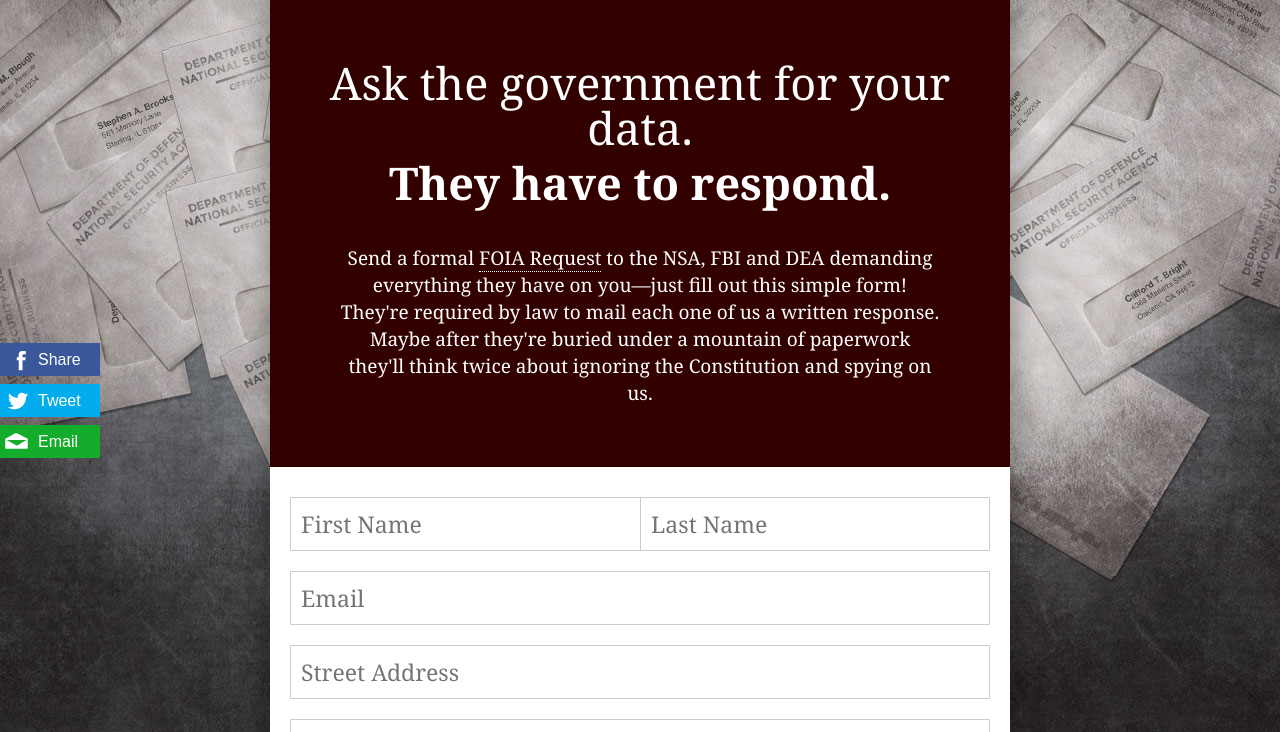
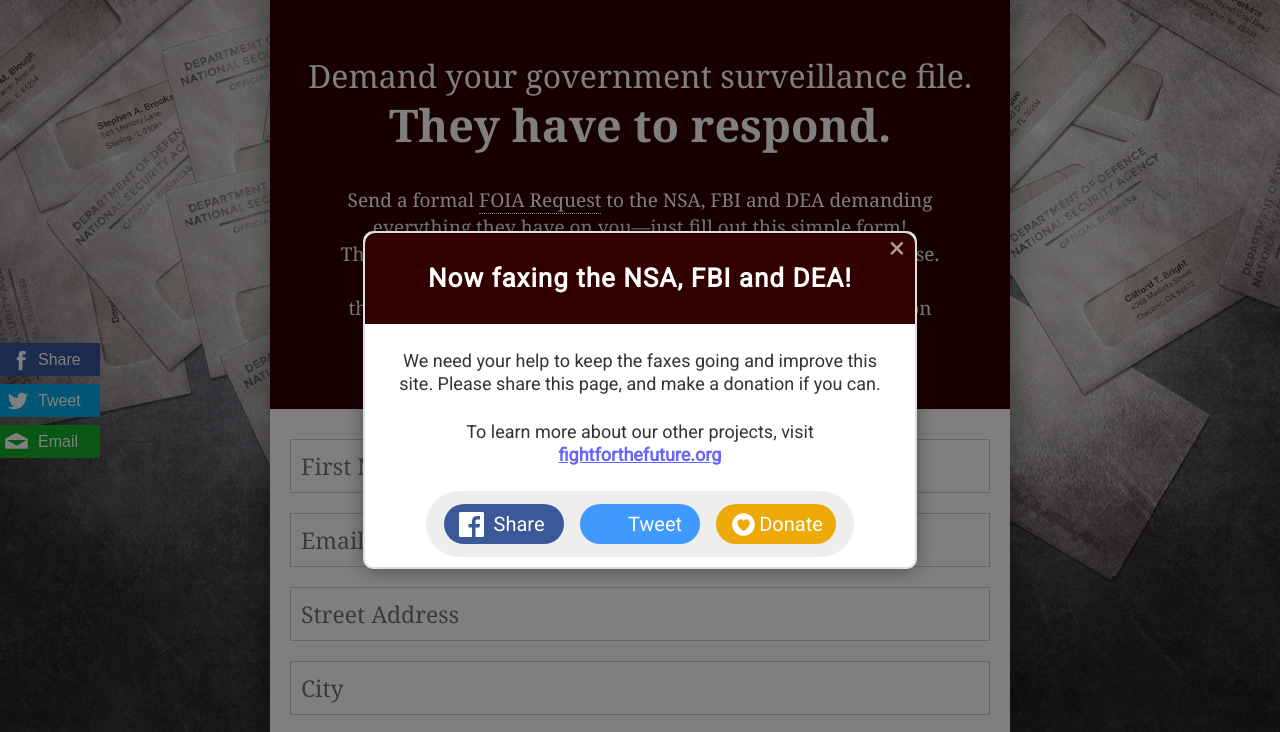
Before and after one commit to fightforthefuture/askthensa-www, a website: page index.html in a window 1280 px wide. Shown: the top 732 px of the page. Drawn offline with Linux system fonts and the light colour scheme.

Commit message:
frontend changes for regime change

```diff
--- a/css/askthensa.css
+++ b/css/askthensa.css
@@ -36,7 +36,7 @@
 }
 h1 {
 	text-align: center;
-	font-size: 45px;
+	font-size: 32px;
 	font-weight: normal;
 	margin-bottom: 10px;
 }
@@ -384,6 +384,10 @@
 .share a.twitter:hover {
     background-color: #3089ef;
 }
+.share a.donate {
+    background: #EDA906 url(../images/heart.png) 15px 8px no-repeat;
+    background-size: 25px 25px;
+}
 
 .overlay {
     position: fixed;
@@ -413,6 +417,7 @@
 }
 .overlay .gutter .modal {
     max-width: 550px;
+    border: 2px solid #ddd;
     border-radius: 10px;
     background: white;
     color: black;
@@ -421,18 +426,27 @@
     position: relative;
     text-align: center;
     font-family: "roboto";
+    box-shadow: 0px 1px 20px rgba(0, 0, 0, .4);
 }
 .overlay .modal a.close {
     position: absolute;
     right: 10px;
     top: 0px;
     color: white;
-    opacity: .4;
+    opacity: .6;
     text-decoration: none;
     font-size: 30px;
 }
 .overlay .modal a.close:hover {
-    opacity: .6;
+    opacity: .8;
+}
+.overlay .modal p a {
+    color: #6666ff;
+    font-weight: bold;
+}
+.overlay .modal .share a {
+    display: inline-block;
+    margin: 3px 8px;
 }
 .overlay .modal h1 {
     background: #300;
--- a/index.html
+++ b/index.html
@@ -3,7 +3,7 @@
 <html xmlns="http://www.w3.org/1999/xhtml" xml:lang="en" lang="en">
 <head>
 <meta charset="utf-8">
-<title>Ask the NSA</title>
+<title>Get your file.</title>
 <script src="js/jquery-1.10.2.min.js" type="text/javascript"></script>
 <script src="js/jquery-autosize.js" type="text/javascript"></script>
 <link href="css/askthensa.css" rel="stylesheet" type="text/css" />
@@ -13,7 +13,7 @@
 
 <script type="text/javascript">
 
-TWEET_TEXT = "Ask the NSA for your data back. They have to respond. #BlockCongress https://www.askthensa.com";
+TWEET_TEXT = "Demand your government surveillance file. They have to respond. #BlockCongress https://www.askthensa.com";
 EMAIL_SUBJECT = "Ask the NSA for your data back.";
 EMAIL_BODY = 'They\'re legally required to respond.';
 
@@ -27,25 +27,18 @@
     <div class="gutter">
         <div class="modal">
             <a class="close" href="#">×</a>
-            <h1>Now, help us Break Congress' Internet!</h1>
+            <h1>Now faxing the NSA, FBI and DEA!</h1>
             <p>
-
-
-                Congress is days away from renewing the PATRIOT Act to allow the NSA
-                to spy on us for years. Don't let them destroy the U.S.
-                Constitution.
-                <a href="https://www.breakcongressinternet.com" target="_blank">
-                    <strong>Help us break Congress' Internet!</strong>
-                </a>
-
+                We need your help to keep the faxes going and
+                improve this site. Please share this page, and
+                make a donation if you can.
             </p>
             <p>
-                Time is running out. In order to send Congress a message they
-                can't ignore, we need as many people to participate as possible.
-                Please share this page now!
+                To learn more about our other projects, visit
+                <a href="https://www.fightforthefuture.org" target="_blank">fightforthefuture.org</a>
             </p>
             <div class="share">
-                <a href="https://www.facebook.com" class="facebook" target="_blank">Share</a><a href="https://www.twitter.com" class="twitter" target="_blank">Tweet</a>
+                <a href="https://www.facebook.com" class="facebook" target="_blank">Share</a><a href="https://www.twitter.com" class="twitter" target="_blank">Tweet</a><a href="https://donate.fightforthefuture.org?tag=getyourfile" class="donate" target="_blank">Donate</a>
             </div>
         </div>
     </div>
@@ -53,7 +46,7 @@
 
 <div class="gutter">
     <div class="cta">
-        <h1>Ask the government for your data.</h1>
+        <h1>Demand your government surveillance file.</h1>
         <h2>They have to respond.</h2>
         <p>
             Send a formal
@@ -63,7 +56,7 @@
             out this simple form!
             They're required by law to mail each one of us a written response.
             Maybe after they're buried under a mountain of paperwork they'll
-            think twice about ignoring the Constitution and spying on us.
+            think twice about ignoring the Constitution and spying on everyone.
         </p>
     </div>
     <div class="form">
--- a/js/askthensa.js
+++ b/js/askthensa.js
@@ -6,7 +6,7 @@
 }
 var letters = ['A','B','C','D','E','F','G','H','I','J','K','L','M','N','O','P','Q','R','S','T','U','V','W','X','Y','Z'];
 var letter_index = 0;
-var MAX_CHARACTERS = 15000;
+var MAX_CHARACTERS = 7500;
 
 var trackOptimizely = function(ev) {
     window['optimizely'] = window['optimizely'] || [];
@@ -159,9 +159,9 @@
         },
         complete: function(xhr, status) {
             console.log('DONE SUBMIT FOIA! Status: ', status);
-            show_modal();
         }
     });
+    show_modal();
 }
 
 var val_err = function(field, message)
@@ -199,3 +199,5 @@
     curAgency++;
     if (curAgency == agencies.length) curAgency = 0;
 }, 500);
+
+show_modal();
```
Also changed, not shown: images/heart.png (added), 1 other file.
